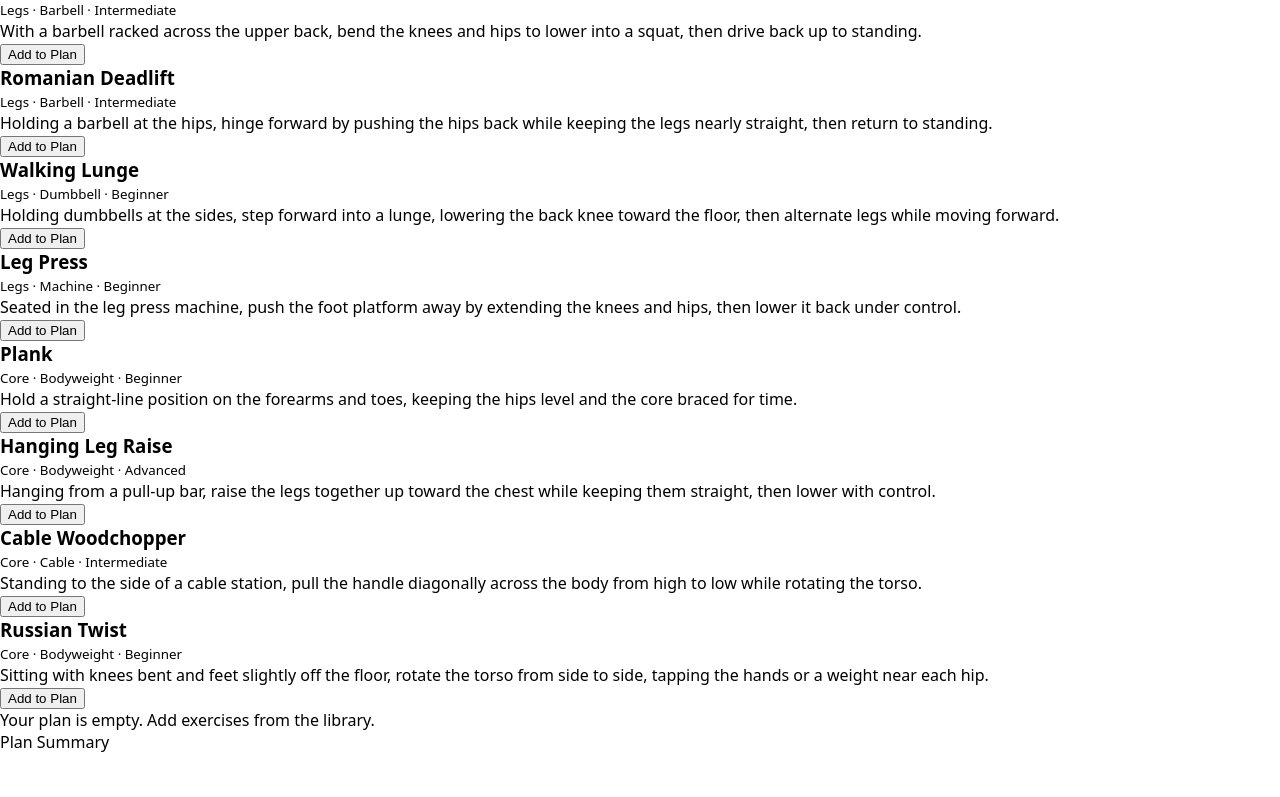
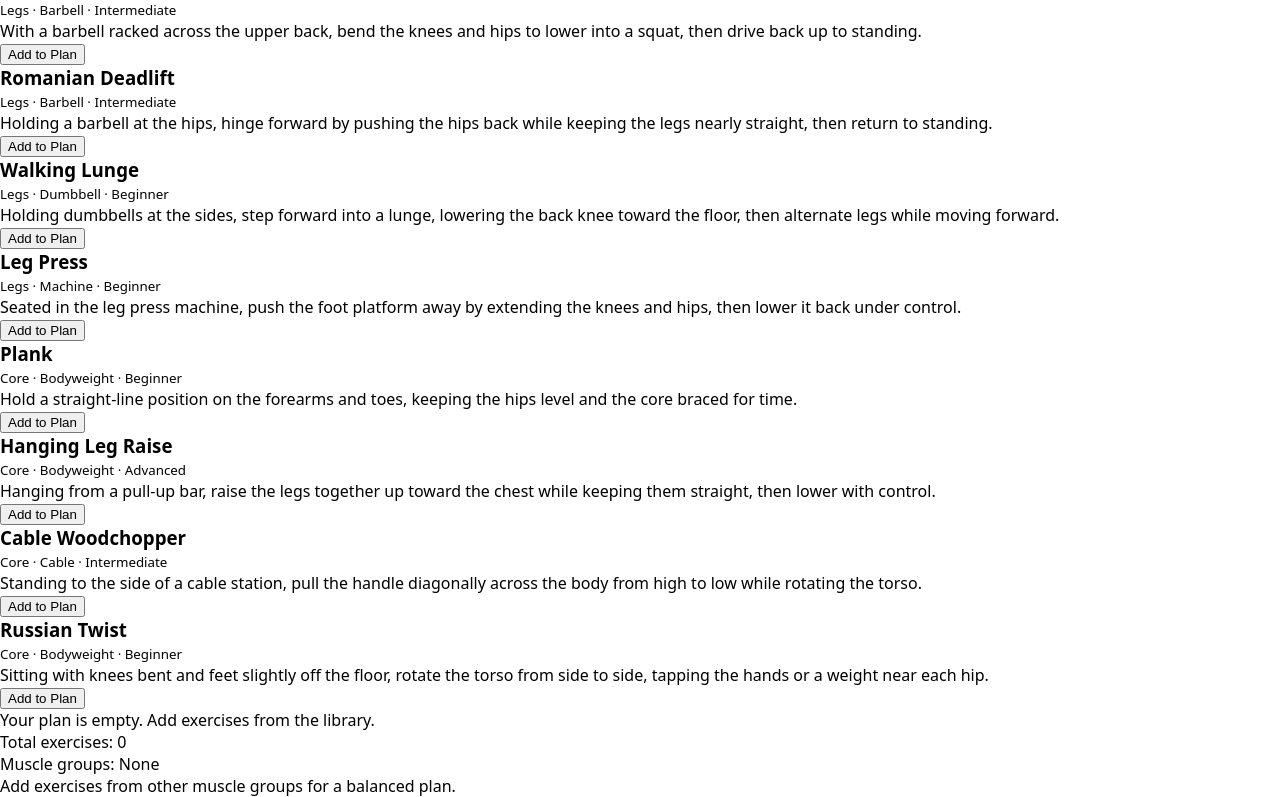
Before and after one commit to Anthonydosse777/Csc436-Project2-GymPlanBuilder, a React (Vite) app: page / in a window 1280 px wide. Shown: the part 852-1649 px from the top of the page. Before the commit the page ends 1605 px from the top, so only its background shows below. Built offline with nearby package versions, Linux system fonts and the light colour scheme.

Commit message:
show real plan summary data

```diff
--- a/src/components/PlanSummary.jsx
+++ b/src/components/PlanSummary.jsx
@@ -1,5 +1,15 @@
 function PlanSummary({ plan }) {
-  return <div>Plan Summary</div>
+  const muscleGroups = [...new Set(plan.map((exercise) => exercise.muscleGroup))]
+
+  return (
+    <div>
+      <p>Total exercises: {plan.length}</p>
+      <p>Muscle groups: {muscleGroups.length > 0 ? muscleGroups.join(', ') : 'None'}</p>
+      {muscleGroups.length < 4 && (
+        <p>Add exercises from other muscle groups for a balanced plan.</p>
+      )}
+    </div>
+  )
 }
 
 export default PlanSummary
```
